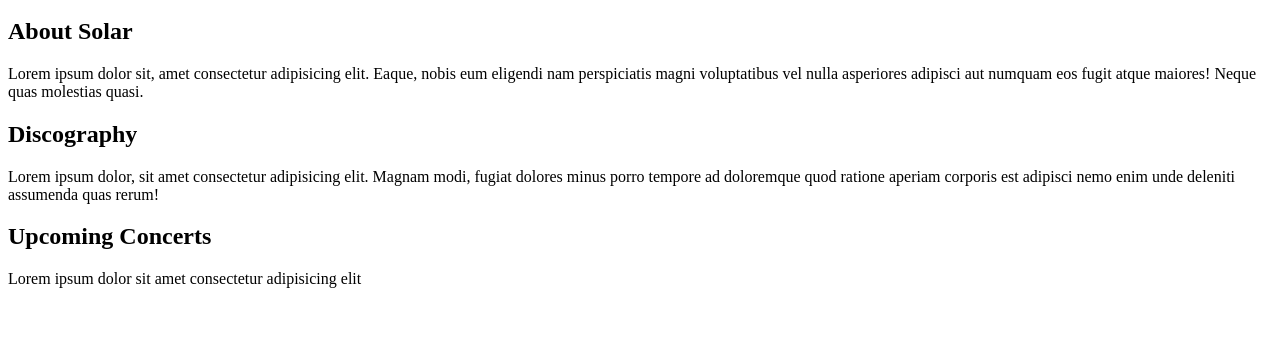
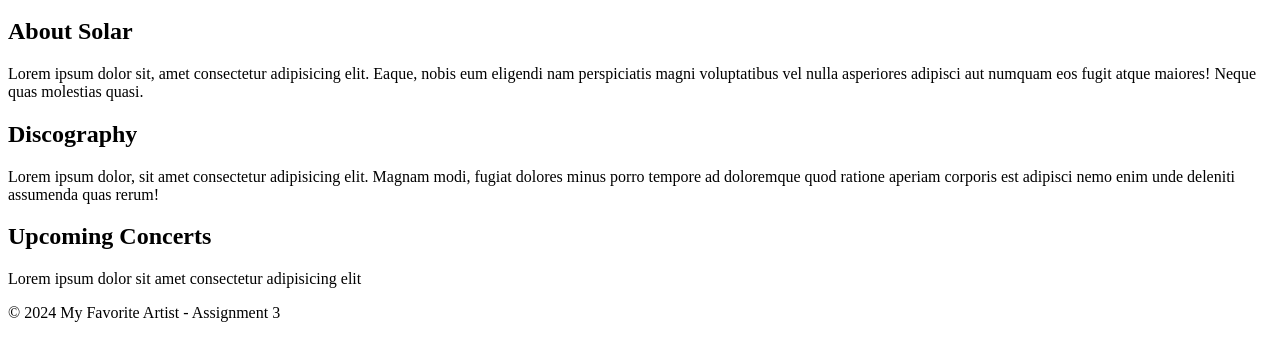
Before and after one commit to IndexDuo/m3-hw3-li-jing, a plain HTML site: page index.html in a window 1280 px wide. Shown: the part 100-460 px from the top of the page. Drawn offline with Linux system fonts and the light colour scheme.

Commit message:
updated the html

```diff
--- a/index.html
+++ b/index.html
@@ -3,6 +3,7 @@
 <head>
     <meta charset="UTF-8">
     <meta name="viewport" content="width=device-width, initial-scale=1.0">
+    <meta description="About Jing's favorite artist, Solar!">
     <title>My Favorite Artist</title>
 </head>
 <body>
@@ -28,5 +29,8 @@
             <p>Lorem ipsum dolor sit amet consectetur adipisicing elit</p>
         </section>
     </main>
+    <footer>
+        <p>&copy; 2024 My Favorite Artist - Assignment 3</p>
+    </footer>
 </body>
 </html>
```
